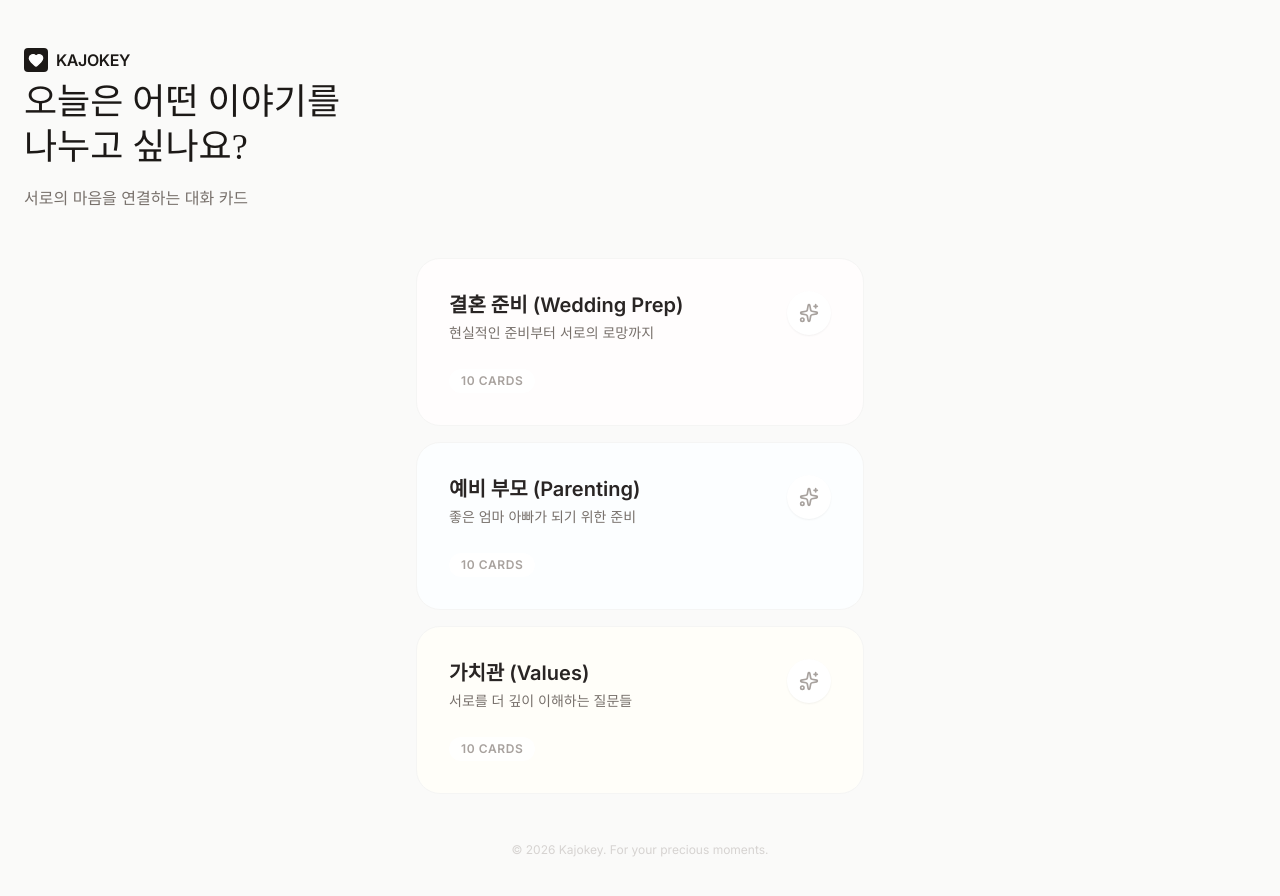
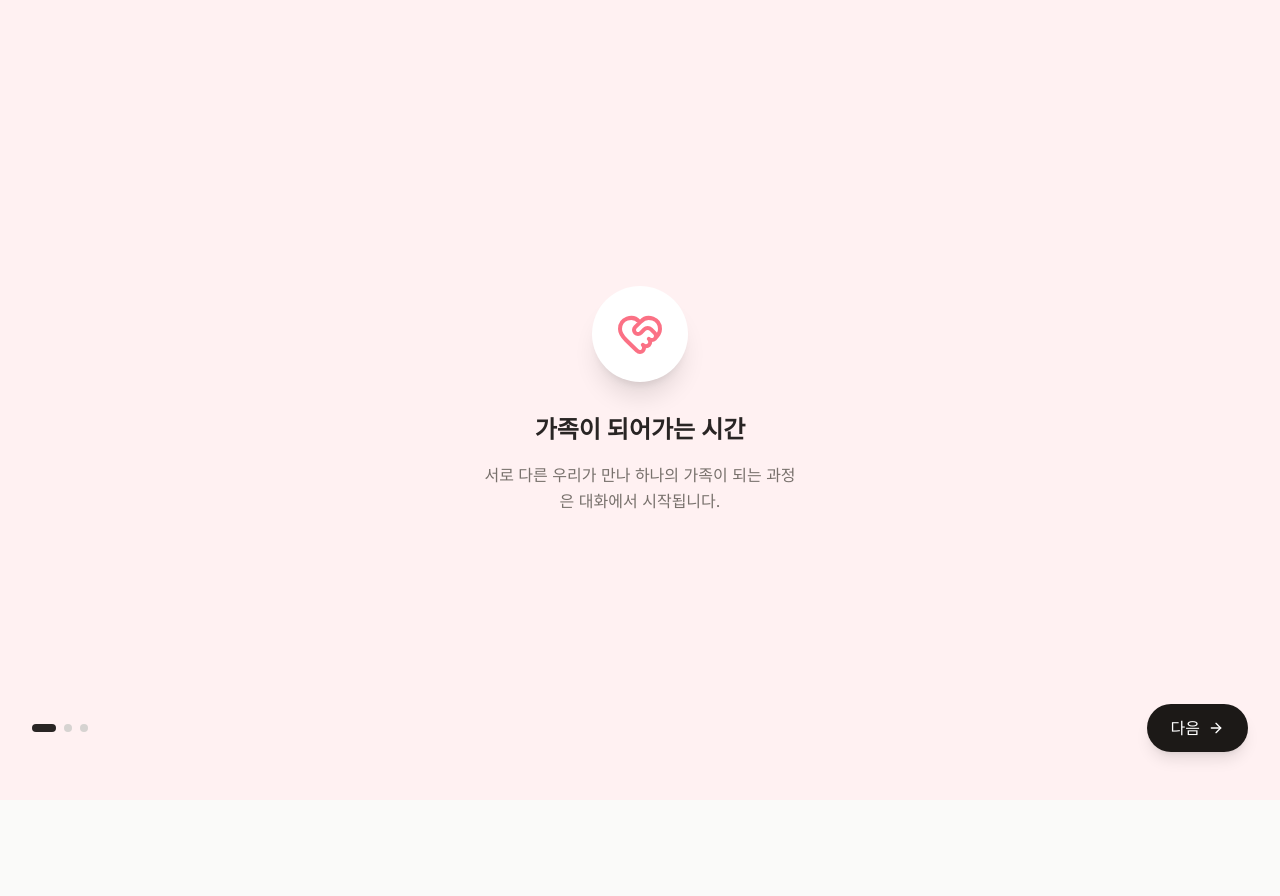
Before and after one commit to ddaog/to-be-family, a React (Vite) app: page / in a window 1280 px wide. Shown: the top 896 px of the page. After the commit the page ends 800 px from the top, so only its background shows below. Built offline with nearby package versions, Linux system fonts and the light colour scheme.

Commit message:
feat: add onboarding, rebrand to TO BE FAMILY, and polish UX

```diff
--- a/index.html
+++ b/index.html
@@ -1,16 +1,21 @@
 <!doctype html>
 <html lang="en">
+
 <head>
   <meta charset="UTF-8" />
   <link rel="icon" type="image/svg+xml" href="/vite.svg" />
   <meta name="viewport" content="width=device-width, initial-scale=1.0" />
   <link rel="preconnect" href="https://fonts.googleapis.com">
   <link rel="preconnect" href="https://fonts.gstatic.com" crossorigin>
-    <link href="https://fonts.googleapis.com/css2?family=Inter:wght@300;400;500;600&family=Noto+Serif+KR:wght@300;400;500;600&display=swap" rel="stylesheet">
-    <title>Kajokey - Family Meeting</title>
+  <link
+    href="https://fonts.googleapis.com/css2?family=Inter:wght@300;400;500;600&family=Noto+Serif+KR:wght@300;400;500;600&display=swap"
+    rel="stylesheet">
+  <title>TO BE FAMILY - Family Meeting</title>
 </head>
+
 <body class="font-sans text-stone-900 bg-stone-50">
   <div id="root"></div>
   <script type="module" src="/src/main.tsx"></script>
 </body>
+
 </html>
--- a/src/App.tsx
+++ b/src/App.tsx
@@ -1,10 +1,17 @@
 import { useState } from 'react';
 import { topics, type TopicPack } from './data/topics';
 import { Deck } from './components/Deck';
+import { Onboarding } from './components/Onboarding';
+import { useLocalStorage } from './hooks/useLocalStorage';
 import { Sparkles, Heart } from 'lucide-react';
 
 function App() {
   const [selectedTopic, setSelectedTopic] = useState<TopicPack | null>(null);
+  const [hasSeenOnboarding, setHasSeenOnboarding] = useLocalStorage('kajokey-onboarding-seen', false);
+
+  if (!hasSeenOnboarding) {
+    return <Onboarding onComplete={() => setHasSeenOnboarding(true)} />;
+  }
 
   if (selectedTopic) {
     return <Deck topic={selectedTopic} onBack={() => setSelectedTopic(null)} />;
@@ -17,7 +24,7 @@ function App() {
           <span className="bg-stone-900 text-white p-1 rounded">
             <Heart className="w-4 h-4" fill="currentColor" />
           </span>
-          <span className="font-bold tracking-tight text-stone-900">KAJOKEY</span>
+          <span className="font-bold tracking-tight text-stone-900">TO BE FAMILY</span>
         </div>
         <h1 className="text-4xl font-serif text-stone-900 leading-tight mb-4">
           오늘은 어떤 이야기를<br />
@@ -54,7 +61,7 @@ function App() {
       </main>
 
       <footer className="mt-auto pt-12 text-center text-xs text-stone-300">
-        © 2026 Kajokey. For your precious moments.
+        © 2026 TO BE FAMILY. For your precious moments.
       </footer>
     </div>
   );
--- /dev/null
+++ b/src/components/Onboarding.tsx
@@ -0,0 +1,96 @@
+import { useState } from 'react';
+import { motion, AnimatePresence } from 'framer-motion';
+import { ArrowRight, Sparkles, MessageCircleHeart, HeartHandshake } from 'lucide-react';
+
+interface OnboardingProps {
+    onComplete: () => void;
+}
+
+const slides = [
+    {
+        id: 1,
+        title: "가족이 되어가는 시간",
+        description: "서로 다른 우리가 만나 하나의 가족이 되는 과정은 대화에서 시작됩니다.",
+        icon: <HeartHandshake className="w-12 h-12 text-rose-400" />,
+        bg: "bg-rose-50"
+    },
+    {
+        id: 2,
+        title: "조금은 낯선 질문들",
+        description: "평소엔 하기 어려웠던 속깊은 이야기들을 질문 카드를 통해 자연스럽게 꺼내보세요.",
+        icon: <Sparkles className="w-12 h-12 text-amber-400" />,
+        bg: "bg-amber-50"
+    },
+    {
+        id: 3,
+        title: "우리만의 약속",
+        description: "대화 끝엔 작은 약속을 남겨보세요. \n우리의 소중한 다짐들이 쌓여갑니다.",
+        icon: <MessageCircleHeart className="w-12 h-12 text-sky-400" />,
+        bg: "bg-sky-50"
+    }
+];
+
+export const Onboarding = ({ onComplete }: OnboardingProps) => {
+    const [currentIndex, setCurrentIndex] = useState(0);
+
+    const nextSlide = () => {
+        if (currentIndex < slides.length - 1) {
+            setCurrentIndex(prev => prev + 1);
+        } else {
+            onComplete();
+        }
+    };
+
+    return (
+        <div className="fixed inset-0 z-50 bg-white flex flex-col items-center justify-center overflow-hidden">
+            <AnimatePresence mode="wait">
+                <motion.div
+                    key={currentIndex}
+                    initial={{ opacity: 0, x: 20 }}
+                    animate={{ opacity: 1, x: 0 }}
+                    exit={{ opacity: 0, x: -20 }}
+                    transition={{ duration: 0.3 }}
+                    className={`absolute inset-0 flex flex-col items-center justify-center p-8 text-center ${slides[currentIndex].bg}`}
+                >
+                    <motion.div
+                        initial={{ scale: 0.8, opacity: 0 }}
+                        animate={{ scale: 1, opacity: 1 }}
+                        transition={{ delay: 0.2 }}
+                        className="mb-8 p-6 bg-white rounded-full shadow-xl"
+                    >
+                        {slides[currentIndex].icon}
+                    </motion.div>
+
+                    <h2 className="text-2xl font-serif font-bold text-stone-800 mb-4 word-keep-all">
+                        {slides[currentIndex].title}
+                    </h2>
+                    <p className="text-stone-500 leading-relaxed max-w-xs whitespace-pre-line word-keep-all">
+                        {slides[currentIndex].description}
+                    </p>
+                </motion.div>
+            </AnimatePresence>
+
+            {/* Bottom Controls */}
+            <div className="absolute bottom-12 w-full px-8 flex justify-between items-center z-10">
+                {/* Pagination Dots */}
+                <div className="flex gap-2">
+                    {slides.map((_, idx) => (
+                        <div
+                            key={idx}
+                            className={`w-2 h-2 rounded-full transition-all duration-300 ${idx === currentIndex ? "bg-stone-800 w-6" : "bg-stone-300"
+                                }`}
+                        />
+                    ))}
+                </div>
+
+                <button
+                    onClick={nextSlide}
+                    className="flex items-center gap-2 bg-stone-900 text-white px-6 py-3 rounded-full font-medium shadow-lg hover:bg-stone-800 active:scale-95 transition-all"
+                >
+                    {currentIndex === slides.length - 1 ? "시작하기" : "다음"}
+                    <ArrowRight className="w-4 h-4" />
+                </button>
+            </div>
+        </div>
+    );
+};
```
Lines whose indentation alone changed are shown as unchanged.
